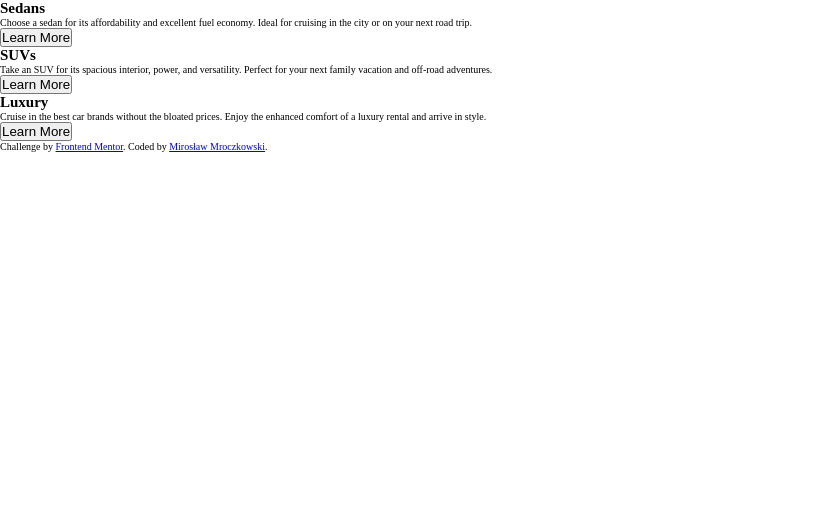
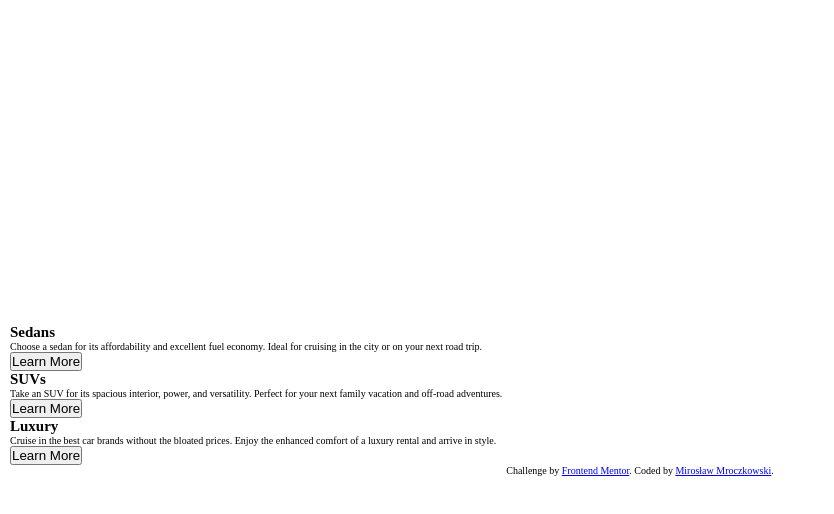
Before and after one commit to miroslaw-mroczkowski/3-Column-Preview-Card, a plain HTML site: page index.html in a window 1280 px wide. Shown: the whole page, without its empty margins (0-834 px from the left). Drawn offline with Linux system fonts and the light colour scheme.

Commit message:
some updates

```diff
--- a/scss/main.scss
+++ b/scss/main.scss
@@ -17,3 +17,19 @@ $bg-color: hsl(0, 0%, 95%);
 :root {
 	font-size: 62.5%;
 }
+
+body {
+	width: 100%;
+	min-height: 100vh;
+	display: flex;
+	flex-direction: column;
+	align-items: center;
+	justify-content: center;
+	padding: 2rem 1rem;
+}
+
+.cards {
+	display: flex;
+	flex-direction: column;
+	width: 100%;
+}
```
Also changed, not shown: css/main.css, 1 other file.
